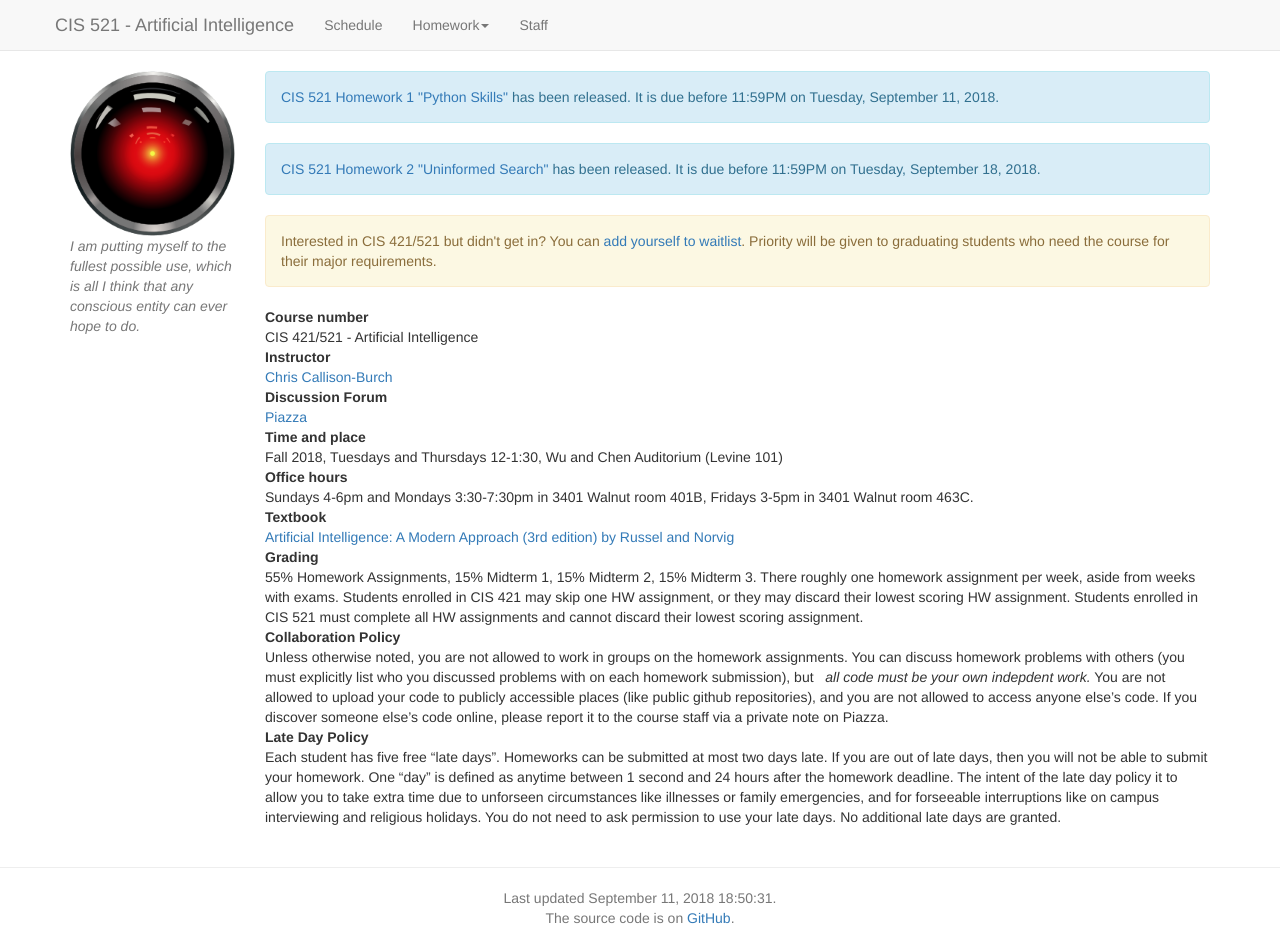
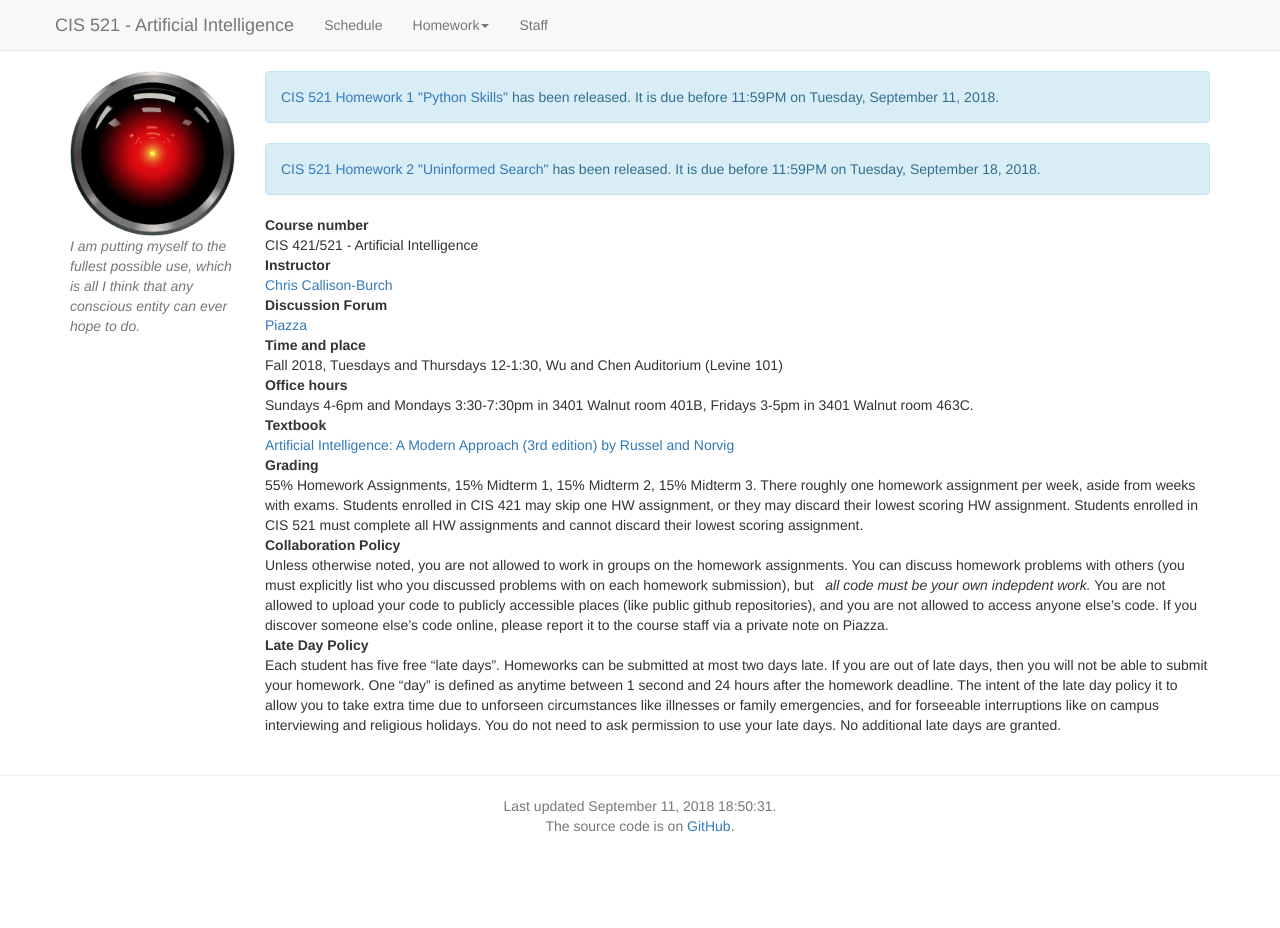
Before and after one commit to artificial-intelligence-class/artificial-intelligence-class.github.io, a Jekyll site: the page built from index.md, in a window 1280 px wide. Built offline with Jekyll 4.4.1, drawn with Linux system fonts in a browser that asks for light colours; nearby versions of some CDN libraries; a script that is not in the unit is left out; after the commit the page ends 900 px from its top, so only the background shows below that.

Commit message:
Removed waitlist link

```diff
--- a/index.md
+++ b/index.md
@@ -34,10 +34,6 @@
 <!-- End alert for upcoming homework assignments -->
 
 
-<div class="alert alert-warning">
-Interested in CIS 421/521 but didn't get in?  You can <a href="https://forms.cis.upenn.edu/waitlist/index.php">add yourself to waitlist</a>. Priority will be given to graduating students who need the course for their major requirements.
-</div>
-
 
 
 Course number
```
